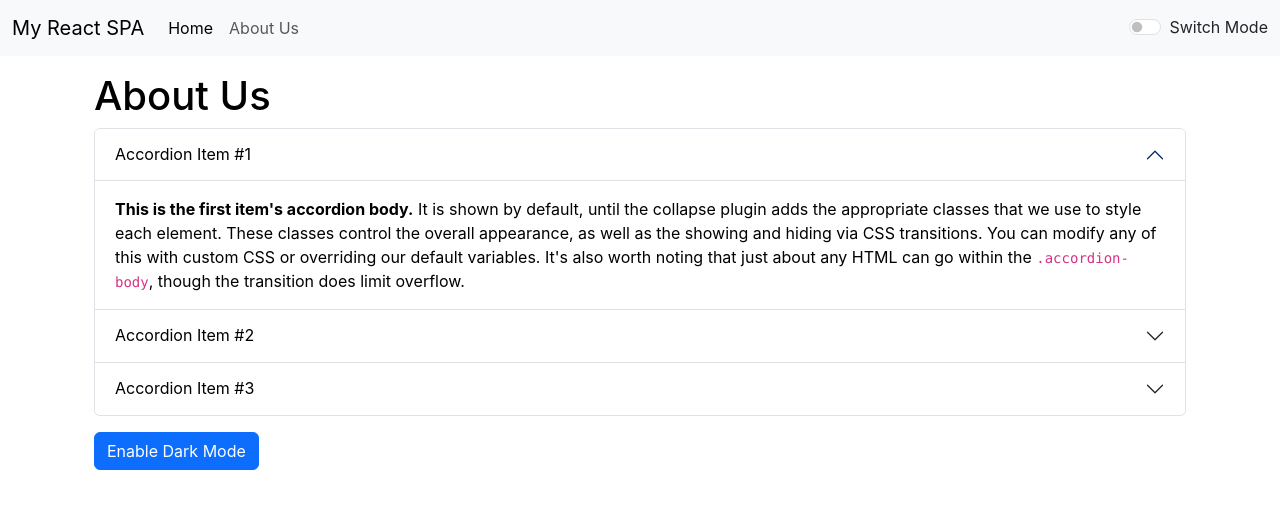
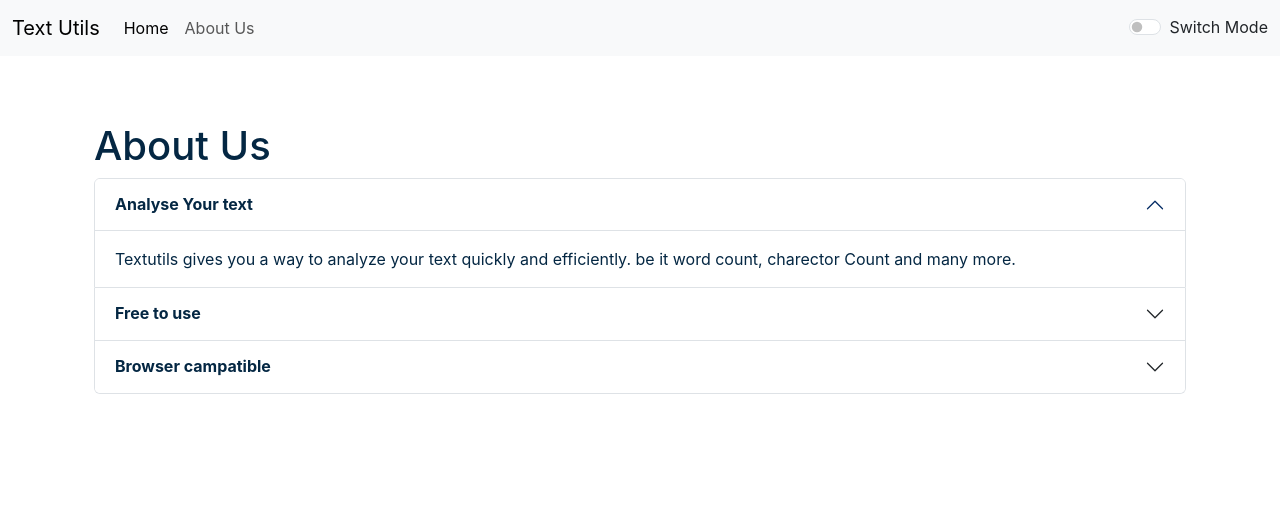
Before and after one commit to avishukl96/react-spa, a React (Create React App) app: page /about in a window 1280 px wide. Shown: the top 508 px of the page. Built offline with nearby package versions, Linux system fonts and the light colour scheme.

Commit message:
text utils modification

```diff
--- a/package.json
+++ b/package.json
@@ -1,5 +1,5 @@
 {
-  "homepage": "https://avishukl96.github.io/react-spa",
+  "homepage": "https://avanish.github.io/react-spa",
   "name": "react-app",
   "version": "0.1.0",
   "private": true,
--- a/public/index.html
+++ b/public/index.html
@@ -7,7 +7,7 @@
     <meta name="theme-color" content="#000000" />
     <meta
       name="description"
-      content="This website is used to manipulate the texts"
+      content="Text utils is a word counter and a charector counting which can be used to manipulate your text in the way you want. You can remove extra spaces, copy the manipulated text as well as convert your text from upper case to lowecase"
     />
     <link rel="apple-touch-icon" href="%PUBLIC_URL%/logo192.png" />
     <link href="https://cdn.jsdelivr.net/npm/bootstrap@5.3.3/dist/css/bootstrap.min.css" rel="stylesheet" integrity="sha384-QWTKZyjpPEjISv5WaRU9OFeRpok6YctnYmDr5pNlyT2bRjXh0JMhjY6hW+ALEwIH" crossorigin="anonymous">
@@ -26,7 +26,7 @@
       work correctly both with client-side routing and a non-root public URL.
       Learn how to configure a non-root public URL by running `npm run build`.
     -->
-    <title>Text Utils - Home</title>
+    <title>Text Utils - Word Counter | charector Counter | Lowercase to Uppercase</title>
   </head>
 
   <body>
--- a/src/App.js
+++ b/src/App.js
@@ -24,12 +24,12 @@ function App() {
       setMode("dark");
       document.body.style.backgroundColor = "#042743";
       showAlert("Dark mode has been Enabled", "success");
-      document.title = "Text Util - Dark Mode";
+      //document.title = "Text Util - Dark Mode";
     } else {
       setMode("light");
       document.body.style.backgroundColor = "white";
       showAlert("Light mode has been Enabled", "success");
-      document.title = "Text Util - Dark Mode";
+      //document.title = "Text Util - Dark Mode";
     }
   };
 
@@ -37,7 +37,7 @@ function App() {
     <>
       <Router>
         <Navbar
-          title="My React SPA"
+          title="Text Utils"
           aboutus="About Us"
           mode={mode}
           toggleMode={toggleMode}
@@ -46,13 +46,13 @@ function App() {
 
         <div className="container my-3">
           <Routes>
-            <Route exact path="/about" element={<About />} />
+            <Route exact path="/about" element={<About mode={mode} />} />
             <Route
               path="/"
               exact
               element={
                 <TextForm
-                  heading="Enter your text to analyse"
+                  heading="Try  Text Utils - Word Counter, Charector Counter, Remove Extra Spaces"
                   mode={mode}
                   showAlert={showAlert}
                 />
--- a/src/components/about.js
+++ b/src/components/about.js
@@ -1,34 +1,40 @@
-import React, { useState } from "react";
+//import React, { useState } from "react";
+import React from "react";
 
-export default function About() {
-  const [myStyle, setmyStyle] = useState({
-    color: "black",
-    backgroundColor: "white",
-  });
+export default function About(props) {
+  // const [myStyle, setmyStyle] = useState({
+  //   color: "black",
+  //   backgroundColor: "white",
+  // });
 
-  const [btnText, setbtnText] = useState("Enable Dark Mode");
+  //const [btnText, setbtnText] = useState("Enable Dark Mode");
 
-  const toggleStyleHandle = () => {
-    if (myStyle?.backgroundColor === "white") {
-      setmyStyle((prev) => {
-        return {
-          ...prev,
-          color: "white",
-          backgroundColor: "black",
-          border: "1px solid white",
-        };
-      });
-      setbtnText("Enable White Mode");
-    } else {
-      setmyStyle((prev) => {
-        return {
-          ...prev,
-          color: "black",
-          backgroundColor: "white",
-        };
-      });
-      setbtnText("Enable Black Mode");
-    }
+  // const toggleStyleHandle = () => {
+  //   if (myStyle?.backgroundColor === "white") {
+  //     setmyStyle((prev) => {
+  //       return {
+  //         ...prev,
+  //         color: "white",
+  //         backgroundColor: "black",
+  //         border: "1px solid white",
+  //       };
+  //     });
+  //     setbtnText("Enable White Mode");
+  //   } else {
+  //     setmyStyle((prev) => {
+  //       return {
+  //         ...prev,
+  //         color: "black",
+  //         backgroundColor: "white",
+  //       };
+  //     });
+  //     setbtnText("Enable Black Mode");
+  //   }
+  // };
+
+  let myStyle = {
+    color: props.mode === "dark" ? "white" : "#042743",
+    backgroundColor: props.mode === "dark" ? "#042743" : "white",
   };
 
   return (
@@ -47,7 +53,7 @@ export default function About() {
                 aria-controls="collapseOne"
                 style={myStyle}
               >
-                Accordion Item #1
+                <strong> Analyse Your text</strong>
               </button>
             </h2>
             <div
@@ -56,15 +62,8 @@ export default function About() {
               data-bs-parent="#accordionExample"
             >
               <div className="accordion-body" style={myStyle}>
-                <strong>This is the first item's accordion body.</strong> It is
-                shown by default, until the collapse plugin adds the appropriate
-                classes that we use to style each element. These classes control
-                the overall appearance, as well as the showing and hiding via
-                CSS transitions. You can modify any of this with custom CSS or
-                overriding our default variables. It's also worth noting that
-                just about any HTML can go within the{" "}
-                <code>.accordion-body</code>, though the transition does limit
-                overflow.
+                Textutils gives you a way to analyze your text quickly and
+                efficiently. be it word count, charector Count and many more.
               </div>
             </div>
           </div>
@@ -79,7 +78,7 @@ export default function About() {
                 aria-controls="collapseTwo"
                 style={myStyle}
               >
-                Accordion Item #2
+                <strong>Free to use</strong>
               </button>
             </h2>
             <div
@@ -88,15 +87,7 @@ export default function About() {
               data-bs-parent="#accordionExample"
             >
               <div className="accordion-body" style={myStyle}>
-                <strong>This is the second item's accordion body.</strong> It is
-                hidden by default, until the collapse plugin adds the
-                appropriate classes that we use to style each element. These
-                classes control the overall appearance, as well as the showing
-                and hiding via CSS transitions. You can modify any of this with
-                custom CSS or overriding our default variables. It's also worth
-                noting that just about any HTML can go within the{" "}
-                <code>.accordion-body</code>, though the transition does limit
-                overflow.
+                Textutils is a free charector counter tools.
               </div>
             </div>
           </div>
@@ -111,7 +102,7 @@ export default function About() {
                 aria-controls="collapseThree"
                 style={myStyle}
               >
-                Accordion Item #3
+                <strong>Browser campatible</strong>
               </button>
             </h2>
             <div
@@ -120,26 +111,18 @@ export default function About() {
               data-bs-parent="#accordionExample"
             >
               <div className="accordion-body" style={myStyle}>
-                <strong>This is the third item's accordion body.</strong> It is
-                hidden by default, until the collapse plugin adds the
-                appropriate classes that we use to style each element. These
-                classes control the overall appearance, as well as the showing
-                and hiding via CSS transitions. You can modify any of this with
-                custom CSS or overriding our default variables. It's also worth
-                noting that just about any HTML can go within the{" "}
-                <code>.accordion-body</code>, though the transition does limit
-                overflow.
+                This word Counter software works in any web browsers
               </div>
             </div>
           </div>
         </div>
-        <button
+        {/* <button
           type="button"
           onClick={toggleStyleHandle}
           className="btn btn-primary my-3"
         >
           {btnText}
-        </button>
+        </button> */}
       </div>
       {/* <div className="container">
         <button
--- a/src/components/alert.js
+++ b/src/components/alert.js
@@ -5,8 +5,10 @@ function alert(props) {
     const lowerText = word.toLowerCase();
     return lowerText.charAt(0).toUpperCase() + lowerText.slice(1);
   };
+
   return (
-    props.alert && (
+    <div style={{ height: "50px" }}>
+      {props.alert && (
         <div
           className={`alert alert-${props.alert.type} alert-dismissible fade show`}
           role="alert"
@@ -19,7 +21,8 @@ function alert(props) {
             aria-label="Close"
           />
         </div>
-    )
+      )}
+    </div>
   );
 }
 
```
Also changed, not shown: src/components/textForm.js (+31 -13 lines). Lines whose indentation alone changed are shown as unchanged.
